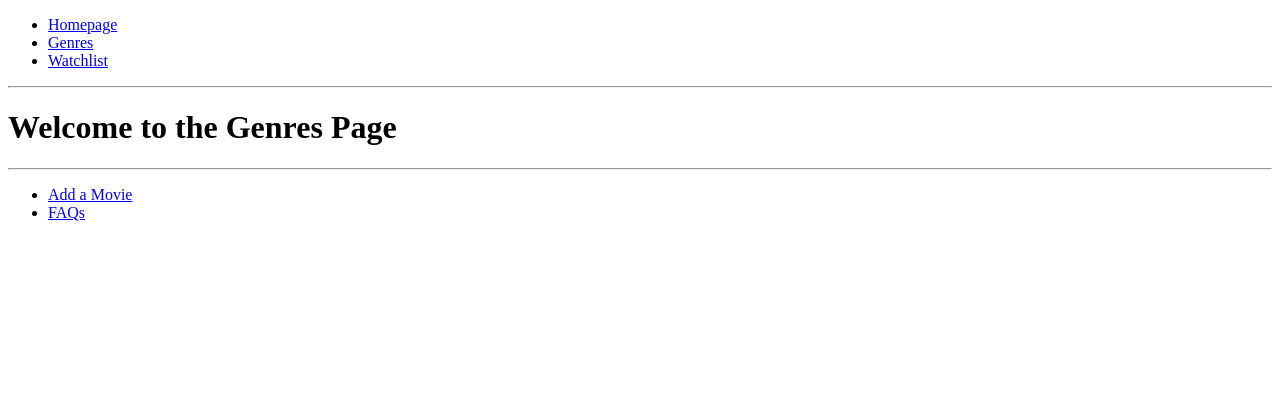
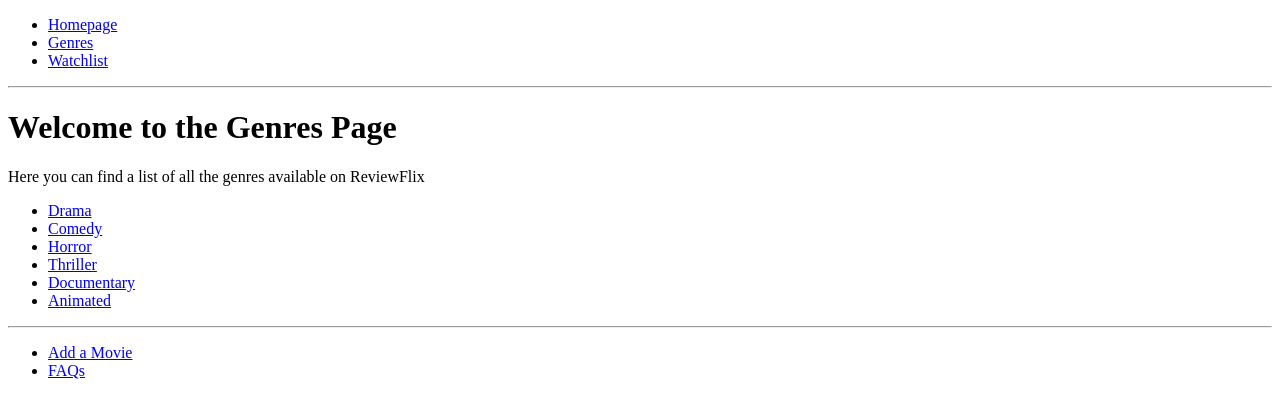
Before and after one commit to HarryLynn04/Film_Review, a Django app: page /ReviewFlix/genres/ in a window 1280 px wide. Shown: the top 418 px of the page. Run offline with Django 3.2, Linux system fonts and the light colour scheme.

Commit message:
Film Table

```diff
--- a/templates/ReviewFlix/Genres.html
+++ b/templates/ReviewFlix/Genres.html
@@ -6,4 +6,18 @@
 
 {% block body_block %}
     <h1>Welcome to the Genres Page</h1>
+    <p>Here you can find a list of all the genres available on ReviewFlix</p>
+    <ul>
+        <li><a href="{% url 'ReviewFlix:Drama'%}">Drama</a></li>
+        <li><a href="{% url 'ReviewFlix:Comedy'%}">Comedy</a></li>
+        <li><a href="{% url 'ReviewFlix:Horror'%}">Horror</a></li>
+        <li><a href="{% url 'ReviewFlix:Thriller'%}">Thriller</a></li>
+        <li><a href="{% url 'ReviewFlix:Documentary'%}">Documentary</a></li>
+        <li><a href="{% url 'ReviewFlix:Animated'%}">Animated</a></li>
+
+
+
+    </ul>
+
+
 {% endblock %}
```
